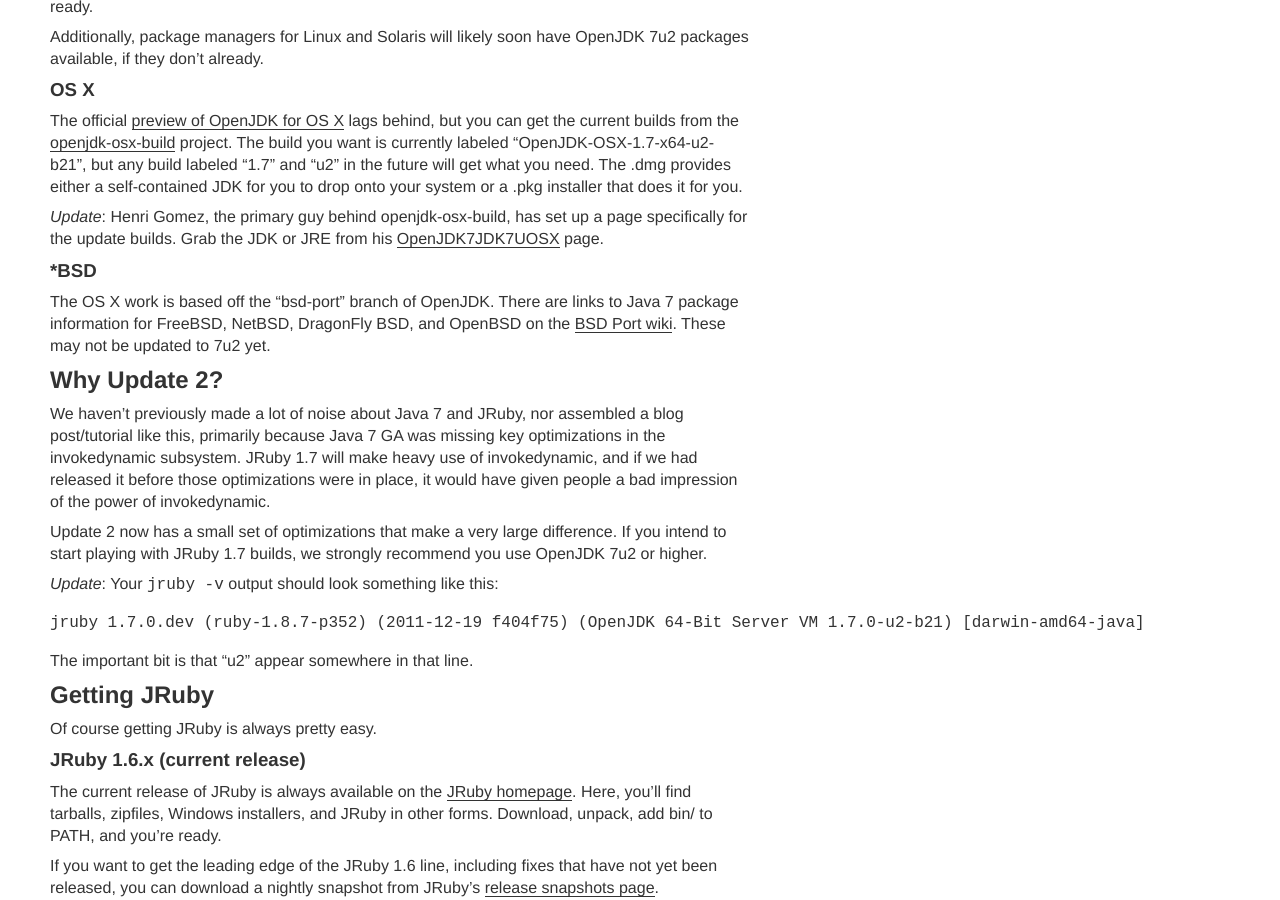
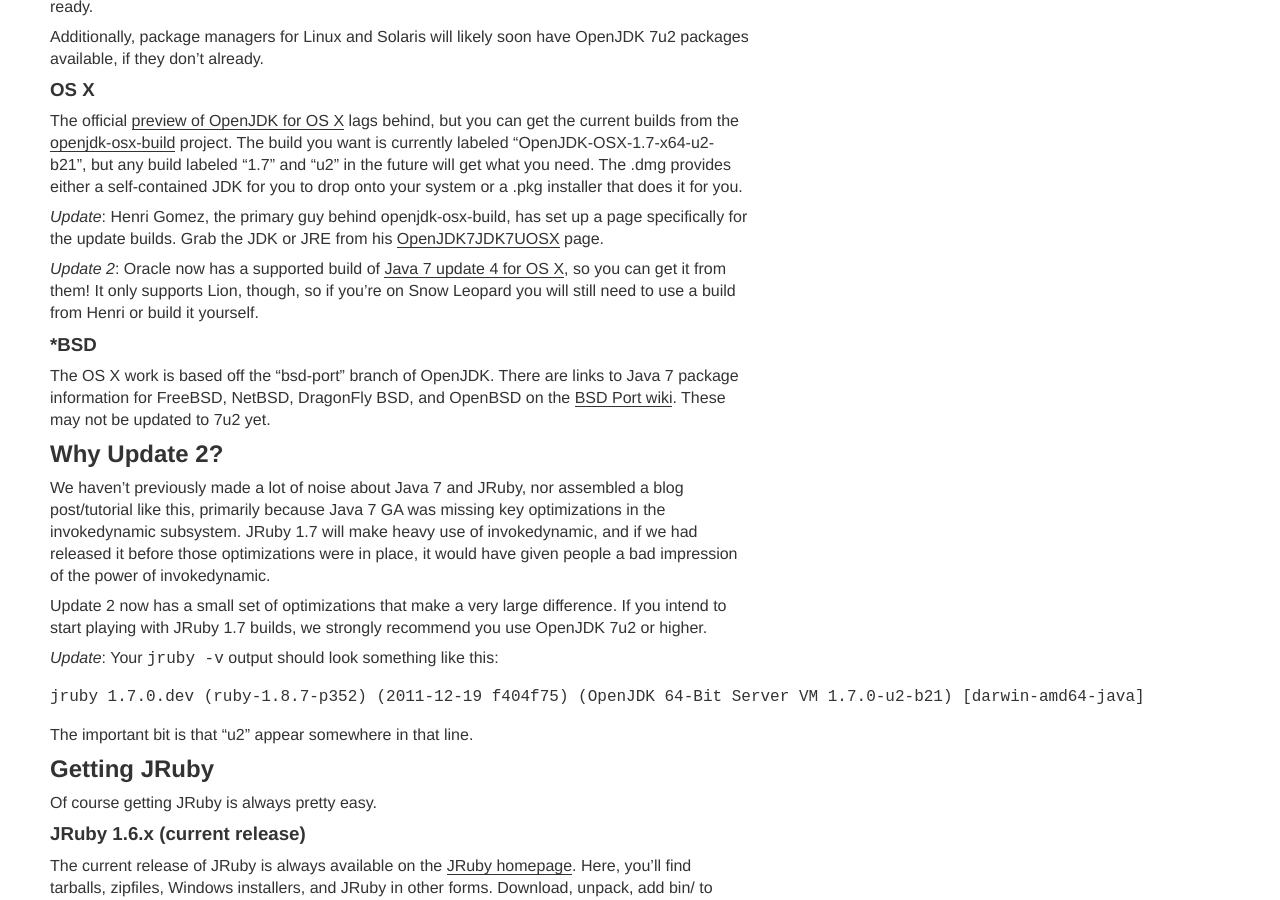
Before and after one commit to jruby/blog.jruby.org, a Jekyll site: the page built from _posts/2011-12-19-getting_started_with_jruby_and_java_7.md, in a window 1280 px wide and 900 px high, scrolled down 642 px. Built offline with Jekyll 4.4.1, drawn with Linux system fonts in a browser that asks for light colours; comment, search, counter and statistics services are not loaded; some of the changed text lies outside the part shown.

Commit message:
Add link to Oracle's Java 7 for OS X.

```diff
--- a/_posts/2011-12-19-getting_started_with_jruby_and_java_7.md
+++ b/_posts/2011-12-19-getting_started_with_jruby_and_java_7.md
@@ -42,6 +42,10 @@
 *Update*: Henri Gomez, the primary guy behind openjdk-osx-build, has set up a page specifically
 for the update builds. Grab the JDK or JRE from his
 [OpenJDK7JDK7UOSX](http://code.google.com/p/openjdk-osx-build/wiki/OpenJDK7JDK7UOSX) page.
+
+*Update 2*: Oracle now has a supported build of [Java 7 update 4 for OS X](http://www.oracle.com/technetwork/java/javase/downloads/jdk-7u4-downloads-1591156.html), so you can get it
+from them! It only supports Lion, though, so if you're on Snow Leopard you will still need
+to use a build from Henri or build it yourself.
 
 ### \*BSD
 
```
Also changed, not shown: other parts of _posts/2011-12-19-getting_started_with_jruby_and_java_7.md (+0 -2 lines).
